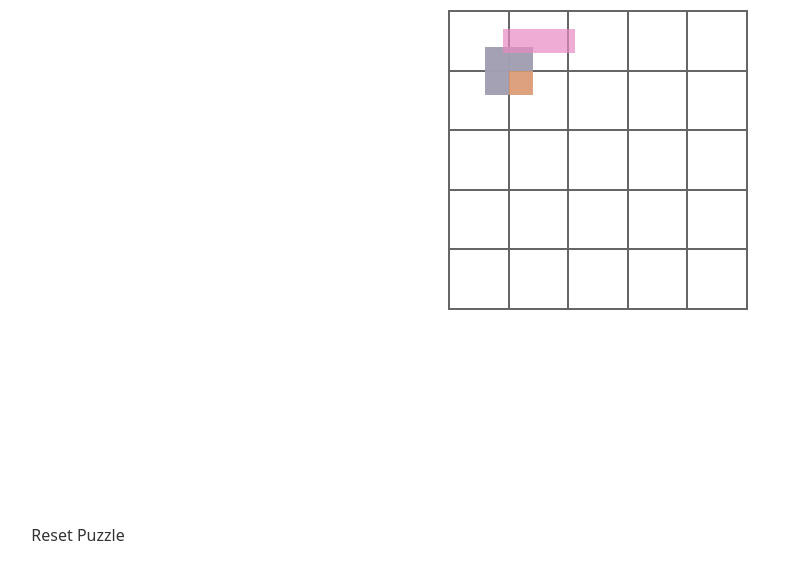
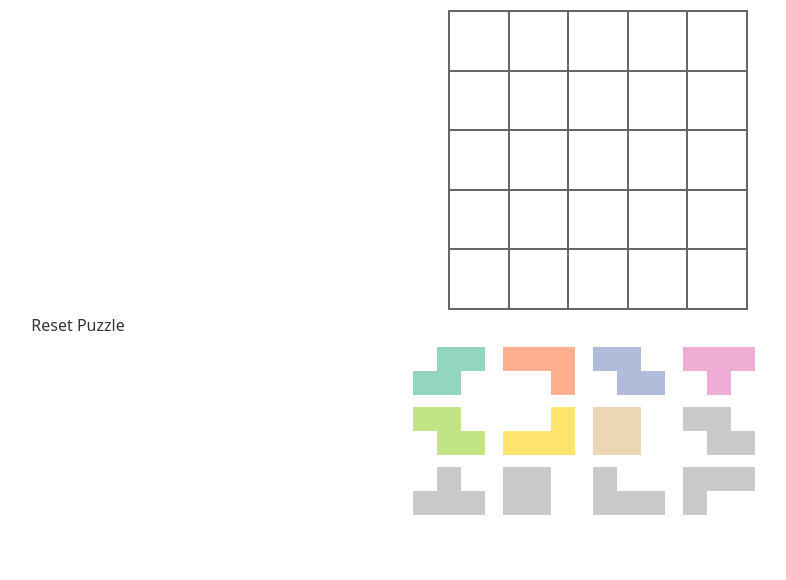
Before and after one commit to jack-app/jackHack2025_I, a React (Vite) app: page /puzzle in a window 1280 px wide. Shown: the top 580 px of the page, without its empty margins (42-828 px from the left). Built offline with nearby package versions, Linux system fonts and the light colour scheme.

Commit message:
piece 完成?

```diff
--- a/src/pages/PuzzlePage.jsx
+++ b/src/pages/PuzzlePage.jsx
@@ -18,12 +18,31 @@ const PuzzlePage = () => {
 
   const resetPuzzlePiece = () => {
     const puzzlePieces = document.querySelectorAll('.puzzle-piece');
-    puzzlePieces.forEach(piece => {
-      piece.style.left = '';
-      piece.style.top = '';
+    puzzlePieces.forEach((piece, index)  => {
+      // 初期位置：グリッドの下、i=5（6行目）、j=0~N
+    const piecesPerRow = 4; // 1段に置く個数
+    const i = 5 + Math.floor(index / piecesPerRow);
+    const j = (index % 4);
+
+    const left = (j -1 ) * (cellSize*1.5);
+    const top = i * cellSize;
+
+    piece.style.left = `${left}px`;
+    piece.style.top = `${top}px`;
+      // piece.style.left = '';
+      // piece.style.top = '';
       piece.setAttribute('data-scale', groundPieceSizeRatio);
       piece.setAttribute('data-state', 0);
       piece.setAttribute('data-pos', 0);
+
+      // 初期位置を保存（再配置に使う）
+    piece.setAttribute('data-init-left', left);
+    piece.setAttribute('data-init-top', top);
+
+    piece.setAttribute('data-scale', groundPieceSizeRatio);
+    piece.setAttribute('data-state', 0);
+    piece.setAttribute('data-pos', 0);
+
       setStyle(piece);
     });
   };
@@ -123,9 +142,13 @@ const PuzzlePage = () => {
       console.log(`cellSize: ${cellSize}`);
       element.setAttribute('data-scale', 1);
     } else {
-      element.style.left = '';
-      element.style.top = '';
-      element.setAttribute('data-scale', groundPieceSizeRatio);
+      // 初期位置に戻す
+    const initLeft = element.getAttribute('data-init-left');
+    const initTop = element.getAttribute('data-init-top');
+
+    element.style.left = `${initLeft}px`;
+    element.style.top = `${initTop}px`;
+    element.setAttribute('data-scale', groundPieceSizeRatio);
     }
 
     element.setAttribute('data-pos', pos);
@@ -158,10 +181,18 @@ const PuzzlePage = () => {
 
   const renderPuzzlePieces = () => {
     const pieceStructures = {
-      piece1: { cols: 2, rows: 2, nullCells: [] },
-      piece2: { cols: 2, rows: 2, nullCells: [] },
-      piece3: { cols: 3, rows: 1, nullCells: [] },
-      piece4: { cols: 1, rows: 3, nullCells: [] }
+      piece1: { cols: 1, rows: 6, nullCells: [0,5] },
+      piece2: { cols: 1, rows: 6, nullCells: [3,4] },
+      piece3: { cols: 1, rows: 6, nullCells: [2,3] },
+      piece4: { cols: 1, rows: 5, nullCells: [3] },
+      piece5: { cols: 1, rows: 6, nullCells: [2,3] },
+      piece6: { cols: 1, rows: 6, nullCells: [0,1] },
+      piece7: { cols: 1, rows: 6, nullCells: [2,5]  },
+      piece8: { cols: 1, rows: 6, nullCells: [2,3] },
+      piece9: {  cols: 1, rows: 6, nullCells: [0,2] },
+      piece10: {cols: 1, rows: 6, nullCells: [2,5]  },
+      piece11: {cols: 1, rows: 6, nullCells: [1,2]  },
+      piece12: { cols: 1, rows: 4, nullCells: [] },
     };
 
     return Object.entries(pieceStructures).map(([pieceId, structure]) => {
@@ -205,9 +236,9 @@ const PuzzlePage = () => {
         </div>
       </div>
 
-      <div className="ground">
-        {/* {renderPuzzlePieces()} */}
-      </div>
+      {/* <div className="ground">
+        {renderPuzzlePieces()}
+      </div> */}
 
       <button onClick={resetPuzzlePiece}>Reset Puzzle</button>
     </div>
--- a/src/styles/pages/PuzzlePage.css
+++ b/src/styles/pages/PuzzlePage.css
@@ -66,22 +66,23 @@
   pointer-events: none;
 }
 
+
+
 .puzzle-piece#piece1,
 .puzzle-piece#piece2,
-.puzzle-piece#piece3 {
-  grid-template-columns: repeat(2, 1fr);
-}
-
+.puzzle-piece#piece3,
 .puzzle-piece#piece4,
-.puzzle-piece#piece5 {
+.puzzle-piece#piece5,
+.puzzle-piece#piece6,
+.puzzle-piece#piece7,
+.puzzle-piece#piece8,
+.puzzle-piece#piece9,
+.puzzle-piece#piece10,
+.puzzle-piece#piece11,
+.puzzle-piece#piece12 {
   grid-template-columns: repeat(3, 1fr);
 }
 
-.puzzle-piece#piece6,
-.puzzle-piece#piece7,
-.puzzle-piece#piece8 {
-  grid-template-columns: repeat(3, 1fr);
-}
 
 .puzzle-cell {
   width: var(--cell-size);
@@ -122,6 +123,24 @@
 #piece8 .puzzle-cell {
   background-color: #b4b4b4;
 }
+
+#piece9 .puzzle-cell {
+  background-color: #b4b4b4;
+}
+
+
+#piece10 .puzzle-cell {
+  background-color: #b4b4b4;
+}
+
+
+#piece11 .puzzle-cell {
+  background-color: #b4b4b4;
+}
+#piece12 .puzzle-cell {
+  background-color: #b4b4b4;
+}
+
 
 .puzzle-cell.null {
   visibility: hidden !important;
```
